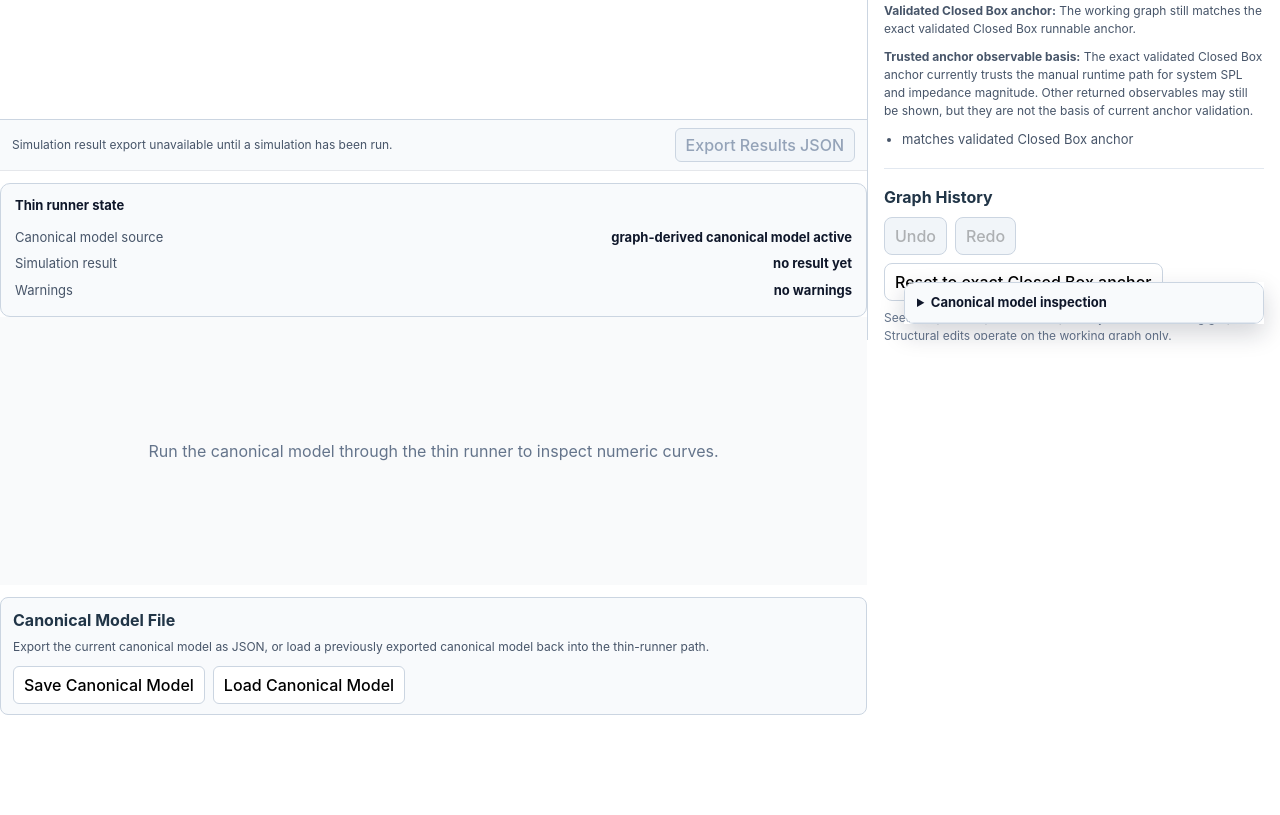
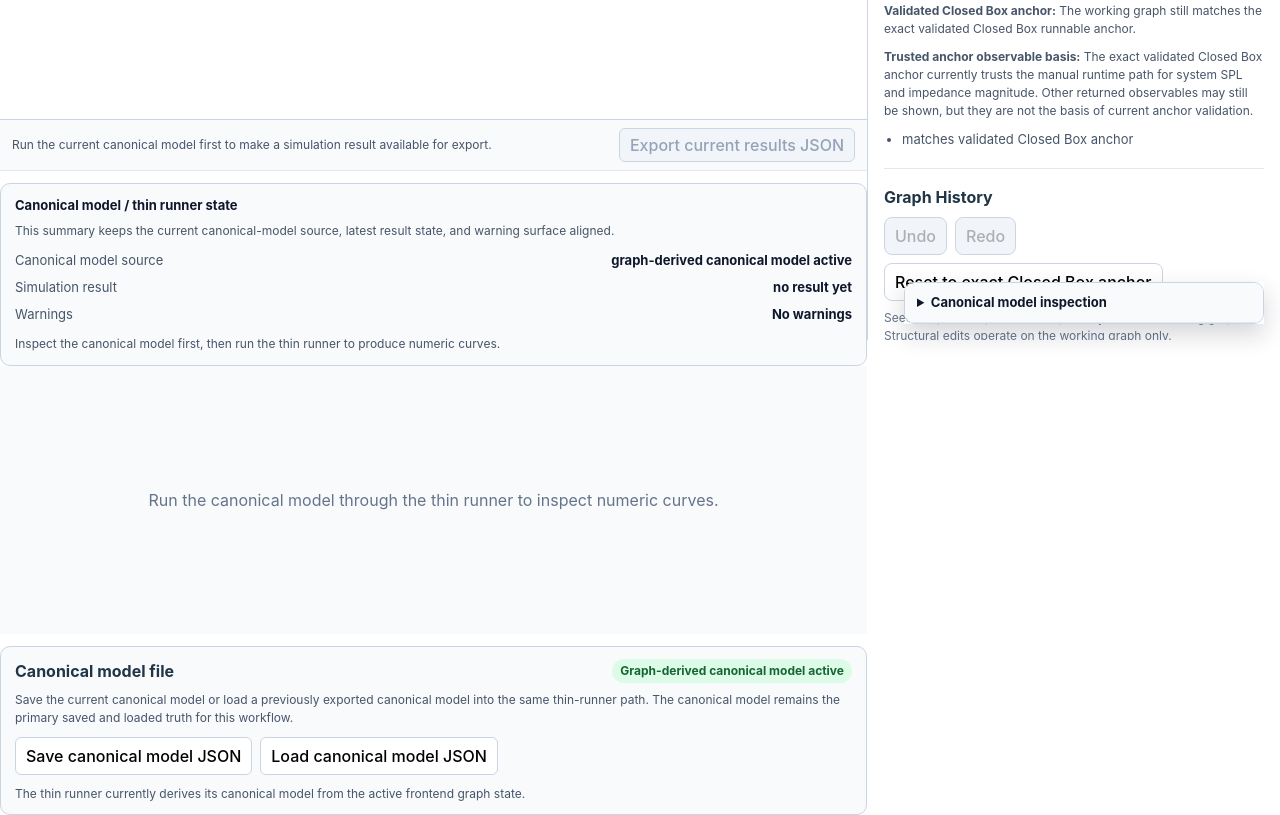
Before and after one commit to vladimir42000/os-lem-studio, a React (Vite) app in the folder frontend/: page / in a window 1280 px wide. Shown: the part 460-1275 px from the top of the page. Before the commit the page ends 1175 px from the top, so only its background shows below. Built offline with nearby package versions, Linux system fonts and the light colour scheme.

Commit message:
Polish Studio canonical model workflow

```diff
--- a/frontend/src/CanonicalModelFileControls.tsx
+++ b/frontend/src/CanonicalModelFileControls.tsx
@@ -7,6 +7,28 @@ interface CanonicalModelFileControlsProps {
   onClearLoadedCanonicalModel: () => void;
   hasLoadedOverride: boolean;
   loadError: string | null;
+}
+
+function SourceBadge({ hasLoadedOverride }: { hasLoadedOverride: boolean }) {
+  const active = hasLoadedOverride
+    ? { label: 'Loaded canonical model override active', bg: '#ffedd5', fg: '#9a3412' }
+    : { label: 'Graph-derived canonical model active', bg: '#dcfce7', fg: '#166534' };
+
+  return (
+    <span
+      style={{
+        display: 'inline-block',
+        padding: '3px 8px',
+        borderRadius: 999,
+        fontSize: 12,
+        fontWeight: 700,
+        background: active.bg,
+        color: active.fg,
+      }}
+    >
+      {active.label}
+    </span>
+  );
 }
 
 export default function CanonicalModelFileControls({
@@ -57,38 +79,63 @@ export default function CanonicalModelFileControls({
       style={{
         marginTop: 12,
         marginBottom: 12,
-        padding: '10px 12px',
+        padding: '12px 14px',
         border: '1px solid #cbd5e1',
-        borderRadius: 8,
+        borderRadius: 10,
         background: '#f8fafc',
       }}
     >
-      <div style={{ fontWeight: 700, marginBottom: 6 }}>Canonical Model File</div>
-      <div style={{ fontSize: 12, color: '#475569', marginBottom: 10 }}>
-        Export the current canonical model as JSON, or load a previously exported canonical model back into the thin-runner path.
+      <div style={{ display: 'flex', alignItems: 'center', justifyContent: 'space-between', gap: 12, marginBottom: 8 }}>
+        <div style={{ fontWeight: 700 }}>Canonical model file</div>
+        <SourceBadge hasLoadedOverride={hasLoadedOverride} />
       </div>
+
+      <div style={{ fontSize: 12, color: '#475569', lineHeight: 1.5, marginBottom: 10 }}>
+        Save the current canonical model or load a previously exported canonical model into the same thin-runner path.
+        The canonical model remains the primary saved and loaded truth for this workflow.
+      </div>
+
       <div style={{ display: 'flex', gap: 8, flexWrap: 'wrap' }}>
         <button
           onClick={exportCanonicalModel}
-          style={{ padding: '8px 10px', borderRadius: 6, border: '1px solid #cbd5e1', background: '#fff', cursor: 'pointer' }}
+          style={{
+            padding: '8px 10px',
+            borderRadius: 6,
+            border: '1px solid #cbd5e1',
+            background: '#fff',
+            cursor: 'pointer',
+          }}
         >
-          Save Canonical Model
+          Save canonical model JSON
         </button>
         <button
           onClick={() => fileInputRef.current?.click()}
-          style={{ padding: '8px 10px', borderRadius: 6, border: '1px solid #cbd5e1', background: '#fff', cursor: 'pointer' }}
+          style={{
+            padding: '8px 10px',
+            borderRadius: 6,
+            border: '1px solid #cbd5e1',
+            background: '#fff',
+            cursor: 'pointer',
+          }}
         >
-          Load Canonical Model
+          Load canonical model JSON
         </button>
         {hasLoadedOverride ? (
           <button
             onClick={onClearLoadedCanonicalModel}
-            style={{ padding: '8px 10px', borderRadius: 6, border: '1px solid #cbd5e1', background: '#fff', cursor: 'pointer' }}
+            style={{
+              padding: '8px 10px',
+              borderRadius: 6,
+              border: '1px solid #cbd5e1',
+              background: '#fff',
+              cursor: 'pointer',
+            }}
           >
-            Revert to Graph-Derived Model
+            Revert to graph-derived model
           </button>
         ) : null}
       </div>
+
       <input
         ref={fileInputRef}
         type="file"
@@ -96,11 +143,13 @@ export default function CanonicalModelFileControls({
         style={{ display: 'none' }}
         onChange={handleFileSelected}
       />
-      {hasLoadedOverride ? (
-        <div style={{ marginTop: 10, fontSize: 12, color: '#9a3412' }}>
-          Thin runner is currently using a loaded canonical model override, not the graph-derived model.
-        </div>
-      ) : null}
+
+      <div style={{ marginTop: 10, fontSize: 12, color: '#475569', lineHeight: 1.45 }}>
+        {hasLoadedOverride
+          ? 'A loaded canonical model currently overrides the graph-derived model for thin-runner execution.'
+          : 'The thin runner currently derives its canonical model from the active frontend graph state.'}
+      </div>
+
       {loadError ? <div style={{ marginTop: 10, fontSize: 12, color: '#991b1b' }}>{loadError}</div> : null}
     </div>
   );
--- a/frontend/src/RunnerStateSummary.tsx
+++ b/frontend/src/RunnerStateSummary.tsx
@@ -27,7 +27,11 @@ export default function RunnerStateSummary({
   resultStateLabel,
   warningCount,
 }: RunnerStateSummaryProps) {
-  const warningLabel = warningCount > 0 ? `${warningCount} warning${warningCount === 1 ? '' : 's'}` : 'no warnings';
+  const warningLabel = warningCount > 0 ? `${warningCount} warning${warningCount === 1 ? '' : 's'}` : 'No warnings';
+  const runnerInterpretation =
+    resultStateLabel.toLowerCase().includes('no result')
+      ? 'Inspect the canonical model first, then run the thin runner to produce numeric curves.'
+      : 'The current result, warnings, and export path all refer to the latest thin-runner simulation state.';
 
   return (
     <div
@@ -39,12 +43,16 @@ export default function RunnerStateSummary({
         background: '#f8fafc',
       }}
     >
-      <div style={{ fontSize: 13, fontWeight: 700, marginBottom: 8, color: '#0f172a' }}>
-        Thin runner state
+      <div style={{ fontSize: 13, fontWeight: 700, marginBottom: 6, color: '#0f172a' }}>
+        Canonical model / thin runner state
+      </div>
+      <div style={{ fontSize: 12, color: '#475569', lineHeight: 1.45, marginBottom: 8 }}>
+        This summary keeps the current canonical-model source, latest result state, and warning surface aligned.
       </div>
       <SummaryRow label="Canonical model source" value={canonicalModelSourceLabel} />
       <SummaryRow label="Simulation result" value={resultStateLabel} />
       <SummaryRow label="Warnings" value={warningLabel} />
+      <div style={{ marginTop: 8, fontSize: 12, color: '#475569', lineHeight: 1.45 }}>{runnerInterpretation}</div>
     </div>
   );
 }
--- a/frontend/src/SimulationResultExportControls.tsx
+++ b/frontend/src/SimulationResultExportControls.tsx
@@ -55,9 +55,10 @@ export default function SimulationResultExportControls({
         background: '#f8fafc',
       }}
     >
-      <div style={{ fontSize: 12, color: '#475569' }}>
-        Simulation result export
-        {simulationResult ? ' ready from current result state.' : ' unavailable until a simulation has been run.'}
+      <div style={{ fontSize: 12, color: '#475569', lineHeight: 1.45 }}>
+        {simulationResult
+          ? 'Export the latest thin-runner simulation result exactly as it is currently held in result state.'
+          : 'Run the current canonical model first to make a simulation result available for export.'}
       </div>
       <button
         onClick={handleExportJson}
@@ -71,7 +72,7 @@ export default function SimulationResultExportControls({
           cursor: simulationResult ? 'pointer' : 'not-allowed',
         }}
       >
-        Export Results JSON
+        Export current results JSON
       </button>
     </div>
   );
--- a/frontend/src/SimulationWarningsSurface.tsx
+++ b/frontend/src/SimulationWarningsSurface.tsx
@@ -24,6 +24,9 @@ export default function SimulationWarningsSurface({ warnings }: SimulationWarnin
       <div style={{ fontSize: 13, fontWeight: 700, color: '#842029', marginBottom: 6 }}>
         Thin-runner warnings
       </div>
+      <div style={{ fontSize: 12, color: '#842029', lineHeight: 1.45, marginBottom: 6 }}>
+        These warnings belong to the current in-memory simulation result returned by the thin runner.
+      </div>
       <ul style={{ margin: 0, paddingLeft: 18, color: '#842029', fontSize: 12, lineHeight: 1.45 }}>
         {cleanedWarnings.map((warning, index) => (
           <li key={`${index}-${warning.slice(0, 24)}`}>{warning}</li>
```
Also changed, not shown: 1 other file (tests, documents, lock files or other folders).
